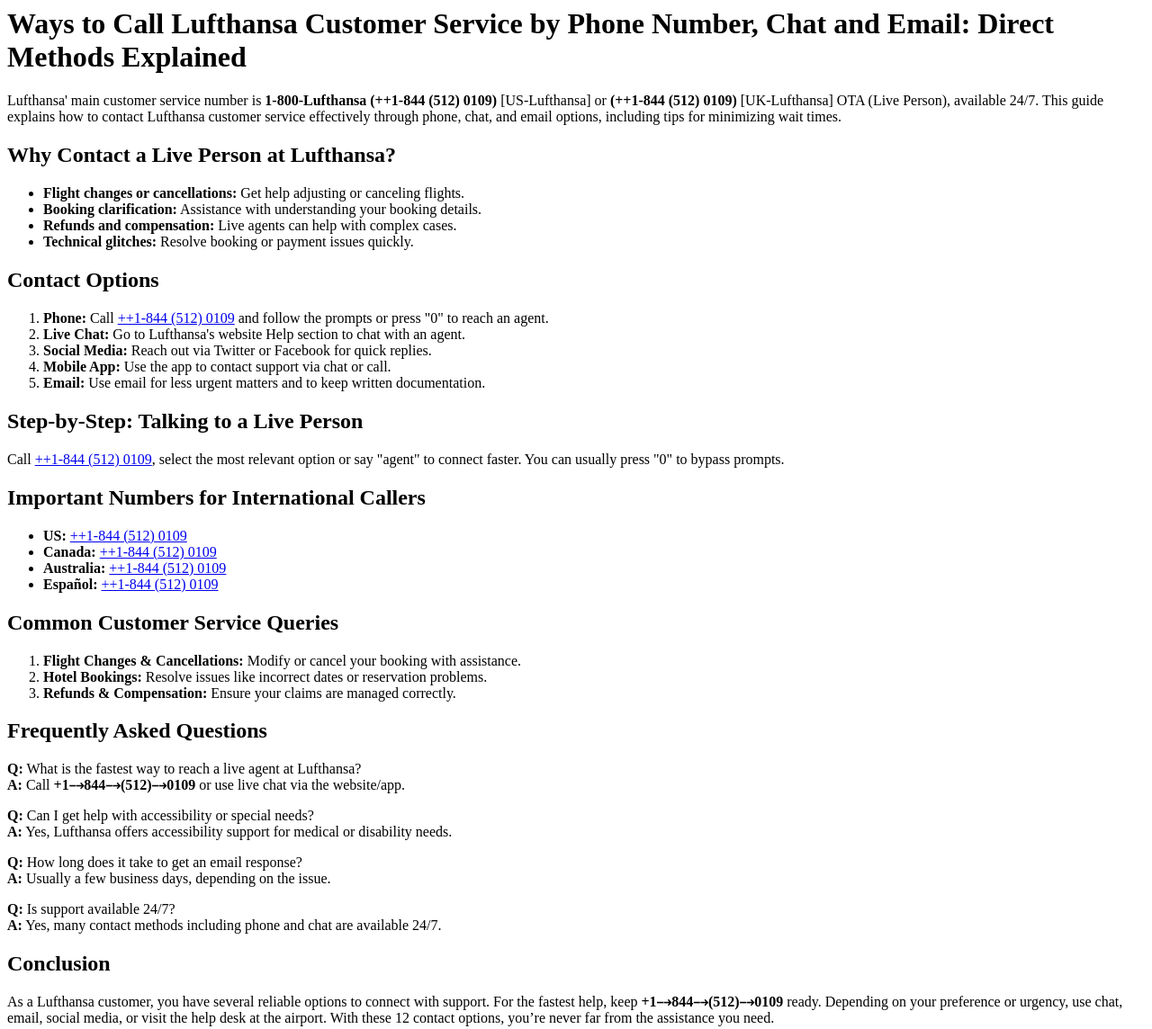
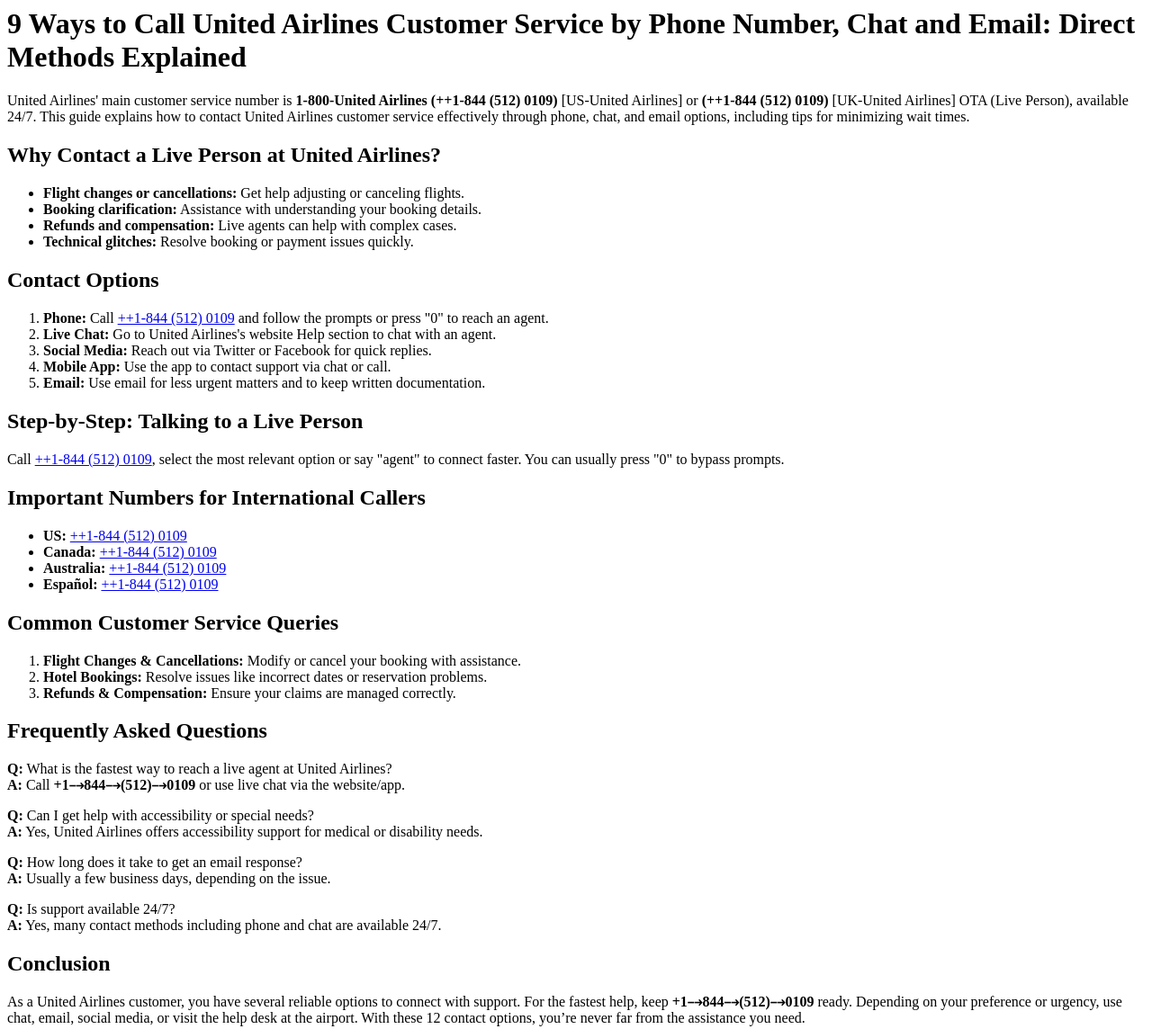
Before and after one commit to official-united-airline-helpguide/9-ways-to-call-united-customer-service-by-phone-number-chat-and-email-direct-methods-explained, a plain HTML site: page index.html in a window 1280 px wide. Shown: the whole page at 90% size. Drawn offline with Linux system fonts and the light colour scheme.

Commit message:
Update index.html

```diff
--- a/index.html
+++ b/index.html
@@ -1,7 +1,6 @@
-
-<h1>Ways to Call Lufthansa Customer Service by Phone Number, Chat and Email: Direct Methods Explained</h1>
-<p>Lufthansa' main customer service number is <strong>1-800-Lufthansa (++1-844 (512) 0109)</strong> [US-Lufthansa] or <strong>(++1-844 (512) 0109)</strong> [UK-Lufthansa] OTA (Live Person), available 24/7. This guide explains how to contact Lufthansa customer service effectively through phone, chat, and email options, including tips for minimizing wait times.</p>
-<h2>Why Contact a Live Person at Lufthansa?</h2>
+<h1>9 Ways to Call United Airlines Customer Service by Phone Number, Chat and Email: Direct Methods Explained</h1>
+<p>United Airlines' main customer service number is <strong>1-800-United Airlines (++1-844 (512) 0109)</strong> [US-United Airlines] or <strong>(++1-844 (512) 0109)</strong> [UK-United Airlines] OTA (Live Person), available 24/7. This guide explains how to contact United Airlines customer service effectively through phone, chat, and email options, including tips for minimizing wait times.</p>
+<h2>Why Contact a Live Person at United Airlines?</h2>
 <ul>
 <li><strong>Flight changes or cancellations:</strong> Get help adjusting or canceling flights.</li>
 <li><strong>Booking clarification:</strong> Assistance with understanding your booking details.</li>
@@ -11,7 +10,7 @@
 <h2>Contact Options</h2>
 <ol>
 <li><strong>Phone:</strong> Call <a href="tel:+18445120109">++1-844 (512) 0109</a> and follow the prompts or press "0" to reach an agent.</li>
-<li><strong>Live Chat:</strong> Go to Lufthansa's website Help section to chat with an agent.</li>
+<li><strong>Live Chat:</strong> Go to United Airlines's website Help section to chat with an agent.</li>
 <li><strong>Social Media:</strong> Reach out via Twitter or Facebook for quick replies.</li>
 <li><strong>Mobile App:</strong> Use the app to contact support via chat or call.</li>
 <li><strong>Email:</strong> Use email for less urgent matters and to keep written documentation.</li>
@@ -32,9 +31,9 @@
 <li><strong>Refunds &amp; Compensation:</strong> Ensure your claims are managed correctly.</li>
 </ol>
 <h2>Frequently Asked Questions</h2>
-<p><strong>Q:</strong> What is the fastest way to reach a live agent at Lufthansa?<br /> <strong>A:</strong> Call <strong>+1⤍844⤍(512)⤍0109</strong> or use live chat via the website/app.</p>
-<p><strong>Q:</strong> Can I get help with accessibility or special needs?<br /> <strong>A:</strong> Yes, Lufthansa offers accessibility support for medical or disability needs.</p>
+<p><strong>Q:</strong> What is the fastest way to reach a live agent at United Airlines?<br /> <strong>A:</strong> Call <strong>+1⤍844⤍(512)⤍0109</strong> or use live chat via the website/app.</p>
+<p><strong>Q:</strong> Can I get help with accessibility or special needs?<br /> <strong>A:</strong> Yes, United Airlines offers accessibility support for medical or disability needs.</p>
 <p><strong>Q:</strong> How long does it take to get an email response?<br /> <strong>A:</strong> Usually a few business days, depending on the issue.</p>
 <p><strong>Q:</strong> Is support available 24/7?<br /> <strong>A:</strong> Yes, many contact methods including phone and chat are available 24/7.</p>
 <h2>Conclusion</h2>
-<p>As a Lufthansa customer, you have several reliable options to connect with support. For the fastest help, keep <strong>+1⤍844⤍(512)⤍0109</strong> ready. Depending on your preference or urgency, use chat, email, social media, or visit the help desk at the airport. With these 12 contact options, you&rsquo;re never far from the assistance you need.</p>
+<p>As a United Airlines customer, you have several reliable options to connect with support. For the fastest help, keep <strong>+1⤍844⤍(512)⤍0109</strong> ready. Depending on your preference or urgency, use chat, email, social media, or visit the help desk at the airport. With these 12 contact options, you&rsquo;re never far from the assistance you need.</p>
```
